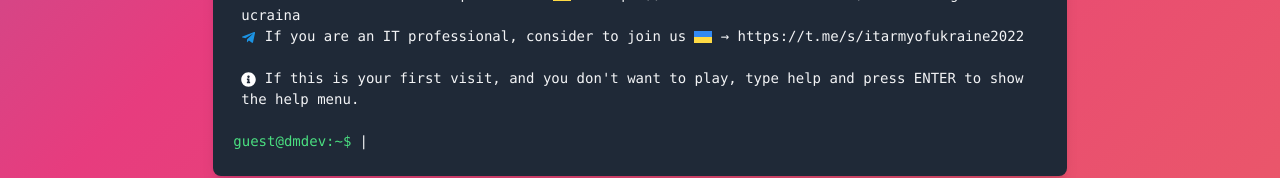
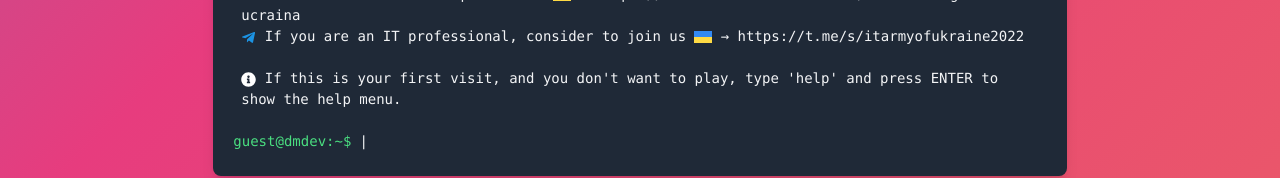
Before and after one commit to davidemaggi/davidemaggi.dev, a React (Create React App) app: page / in a window 1280 px wide. Shown: the part 445-623 px from the top of the page. Built offline with nearby package versions, Linux system fonts and the light colour scheme.

Commit message:
Fix Typo

```diff
--- a/src/assets/i18n/en.ts
+++ b/src/assets/i18n/en.ts
@@ -32,7 +32,7 @@ const English:i18nLang={
         Title: "Hi! I'm Davide 👋",
         Phone: "<Hidden>",
         Missing: "",
-        Help:"If this is your first visit, and you don't want to play, type help and press ENTER to show the help menu.",
+        Help:"If this is your first visit, and you don't want to play, type 'help' and press ENTER to show the help menu.",
         About: " I'm a Nerd, a Geek, I love Programming and find solutions. After 9 years as Developer, 4 years in QA as QA Manager and Test Automation Enginner, I'm now part of one of the biggest companies in my country, finding solution, developing things, leading teams of people I'm proud to work with."
     },
     Commands: {
--- a/src/assets/i18n/it.ts
+++ b/src/assets/i18n/it.ts
@@ -31,7 +31,7 @@ const Italian:i18nLang={
         Title: "Ciao! Sono Davide 👋",
         Phone: "<Nascosto>",
         Missing: "",
-        Help:"Se questa  e' la tua prima visita, e non vuoi giocare un po', scrivi help e premi invio per vedere quello che puoi fare",
+        Help:"Se questa  e' la tua prima visita, e non vuoi giocare un po', scrivi 'help' e premi invio per vedere quello che puoi fare",
         About: " Sono un Nerd, un Geek, Amo programmare e trovare soluzioni. Dopo 9 anni come Sviluppatore, 4 anni come QA Manager e Test Automation Enginner, adesso lavoro per una delle piu' grandi aziende del mio paese, trovando soluzione, sviluppandole, e guidando teams di persone  con cui sono orgoglioso di lavorare."
     },
     Commands: {
```
